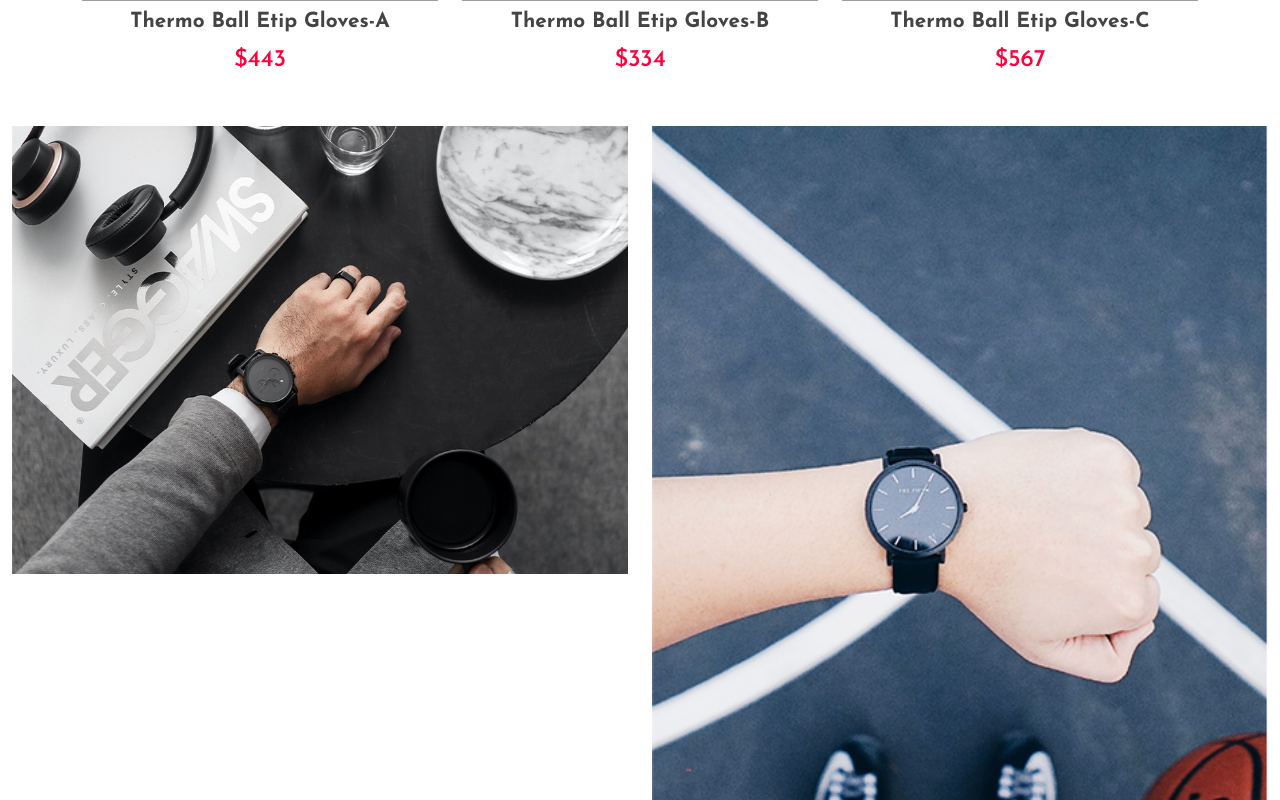
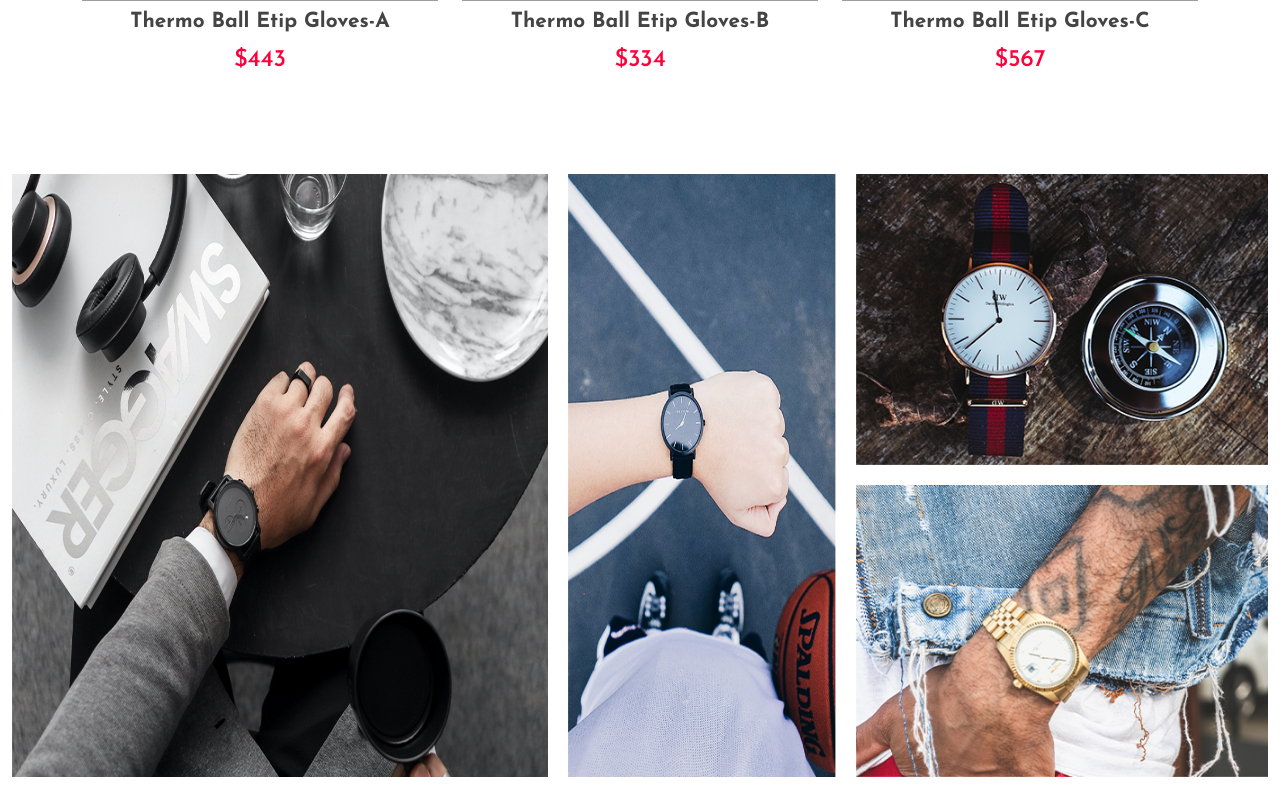
Before and after one commit to asadsuzan/clock-zone-react, a React (Create React App) app: page / in a window 1280 px wide. Shown: the part 1000-1800 px from the top of the page. Built offline with nearby package versions, Linux system fonts and the light colour scheme; grey boxes are pictures that could not be loaded.

Commit message:
modifed gellery section

```diff
--- a/src/Componets/Gellery/Gellery.css
+++ b/src/Componets/Gellery/Gellery.css
@@ -0,0 +1,41 @@
+.gellery{
+    margin: 6rem 0 !important;
+}
+.gellery img{
+    width: 100%;
+    height: 100%;
+    transition: all .5s linear;
+}
+.gellery img:hover{
+    transform: scale(1.05);
+}
+.g-wraper{
+    display: grid;
+    grid-template-columns: 4fr 2fr;
+    grid-gap: 20px;
+    overflow: hidden;
+}
+.g-right{
+    display: grid;
+    grid-template-columns: 4fr 2fr;
+    grid-gap: 20px;
+    overflow: hidden;
+}
+.g-left{
+    display: grid;
+    grid-template-columns: 1fr;
+    grid-gap: 20px;
+    overflow: hidden;
+}
+@media screen and (max-width:768px) {
+    .g-wraper{
+        grid-template-columns: repeat(1,1fr);
+    }
+    .g-right{
+        grid-template-columns: repeat(2,1fr);
+    }
+    .g-left{
+        grid-template-columns: repeat(2,1fr);
+    }
+
+}
--- a/src/Componets/Gellery/Gellery.js
+++ b/src/Componets/Gellery/Gellery.js
@@ -3,25 +3,19 @@ import thumb1 from "../../assets/thumb_img/thumb1.png";
 import thumb2 from "../../assets/thumb_img/thumb2.png";
 import thumb3 from "../../assets/thumb_img/thumb3.png";
 import thumb4 from "../../assets/thumb_img/thumb4.png";
-
+import "./Gellery.css";
 const Gellery = () => {
   return (
-    <section className="gellery">
+    <section className="gellery  ">
       <div className="container-fluid">
-        <div className="row">
-          <div className="col-lg-6 col-md-6">
-            <img src={thumb1} alt="thumb" className="img-fluid w-100" />
+        <div className="g-wraper">
+          <div className="g-right">
+            <img src={thumb1} alt="" className="img-fluid" />
+            <img src={thumb2} alt="" className="img-fluid" />
           </div>
-          <div className="col-lg-6 col-md-6">
-            <img src={thumb2} alt="thumb" className="img-fluid w-100" />
-            <div className="row">
-              <div className="col-lg-6 col-md-6">
-                <img src={thumb3} alt="" className="img-fluid w-100" />
-              </div>
-              <div className="col-lg-6 col-md-6">
-                <img src={thumb4} alt="" className="img-fluid w-100" />
-              </div>
-            </div>
+          <div className="g-left">
+            <img src={thumb3} alt="" className="img-fluid" />
+            <img src={thumb4} alt="" className="img-fluid" />
           </div>
         </div>
       </div>
```
